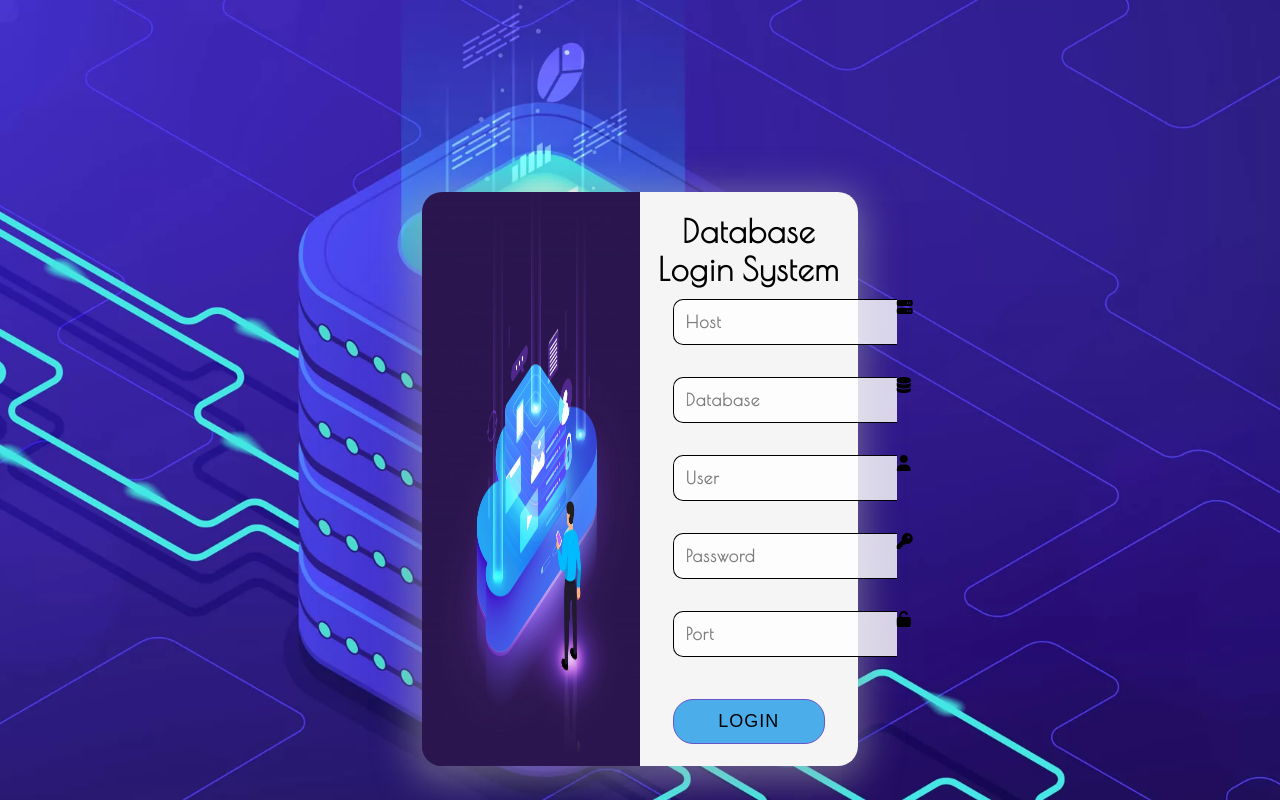
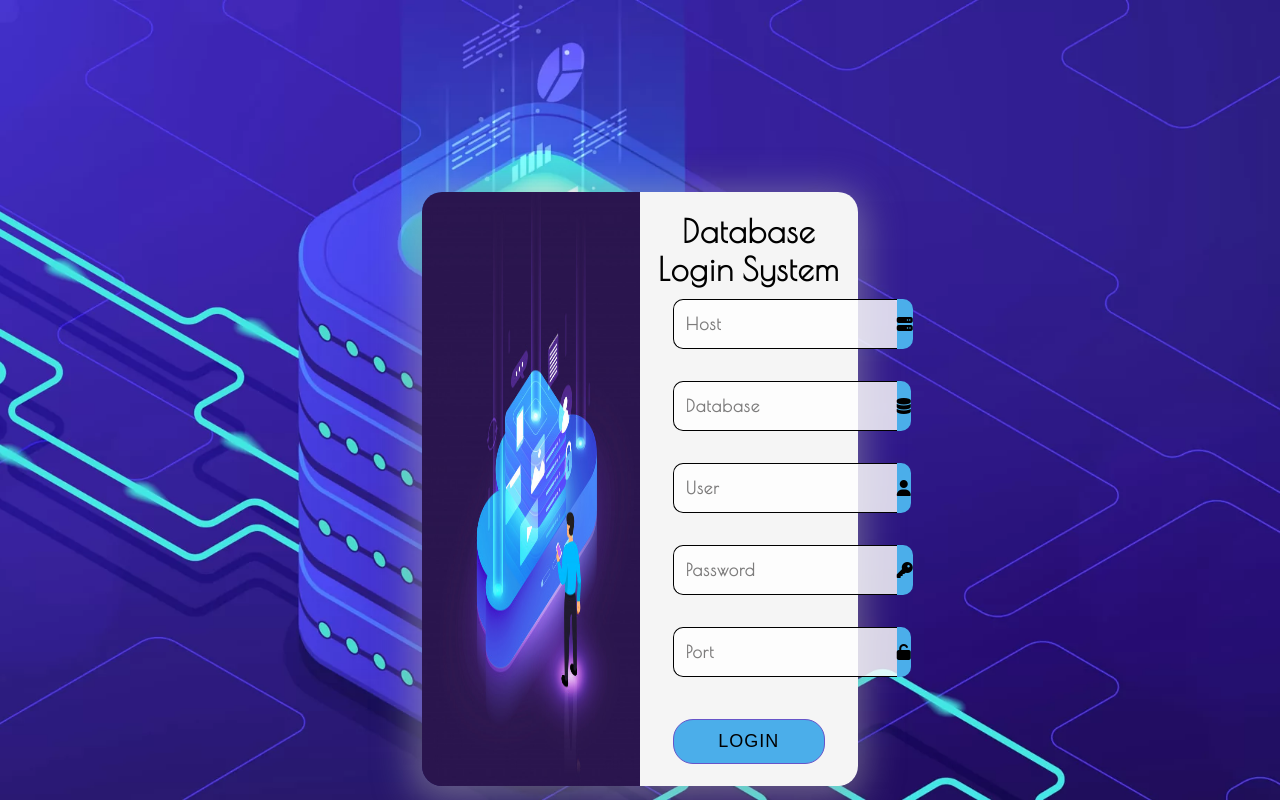
Before and after one commit to Mernus/db_volsu, a Django app: page / in a window 1280 px wide. Run offline with Django 3.2, Linux system fonts and the light colour scheme; some libraries are stand-ins or nearby versions.

Commit message:
update icons fa

```diff
--- a/db_volsu/static/login_page/css/style.css
+++ b/db_volsu/static/login_page/css/style.css
@@ -134,7 +134,7 @@ form > h1{
     display: -webkit-flex;
 }
 
-svg {
+.svg-icons {
     -webkit-flex-basis: 15%;
     flex-basis: 15%;
     height: 50px;
@@ -210,7 +210,7 @@ svg {
 }
 
 @media (max-width: 768px) {
-    svg {
+    .svg-icons {
         height: 42px;
         line-height: 43px;
     }
--- a/templates/login_page.html
+++ b/templates/login_page.html
@@ -30,27 +30,27 @@
         <div class="login-w3ls">
             <div class="icons">
                 <input type="text" name="host" placeholder="Host">
-                <span class="fa fa-server" aria-hidden="true"></span>
+                <span class="svg-icons"><span class="fa fa-server" aria-hidden="true"></span></span>
                 <div class="clear"></div>
             </div>
             <div class="icons">
                 <input type="text" name="database" placeholder="Database">
-                <span class="fa fa-database" aria-hidden="true"></span>
+                <span class="svg-icons"><span class="fa fa-database" aria-hidden="true"></span></span>
                 <div class="clear"></div>
             </div>
             <div class="icons">
                 <input type="text" name="user" placeholder="User">
-                <span class="fa fa-user" aria-hidden="true"></span>
+                <span class="svg-icons"><span class="fa fa-user" aria-hidden="true"></span></span>
                 <div class="clear"></div>
             </div>
             <div class="icons">
                 <input type="password" name="password" placeholder="Password">
-                <span class="fa fa-key" aria-hidden="true"></span>
+                <span class="svg-icons"><span class="fa fa-key" aria-hidden="true"></span></span>
                 <div class="clear"></div>
             </div>
             <div class="icons">
                 <input type="text" name="port" placeholder="Port">
-                <span class="fa fa-unlock-alt" aria-hidden="true"></span>
+                <span class="svg-icons"><span class="fa fa-unlock-alt" aria-hidden="true"></span></span>
                 <div class="clear"></div>
             </div>
             <div class="btnn">
```
